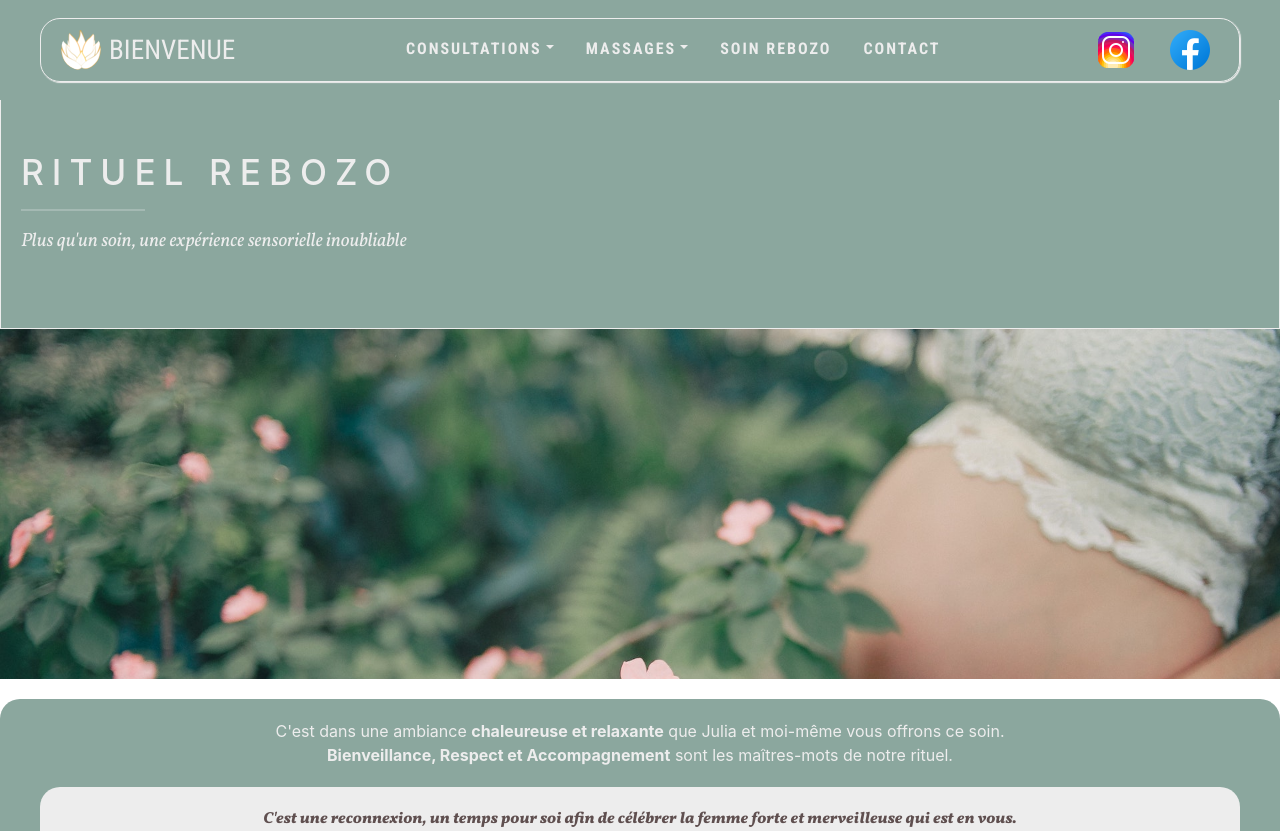
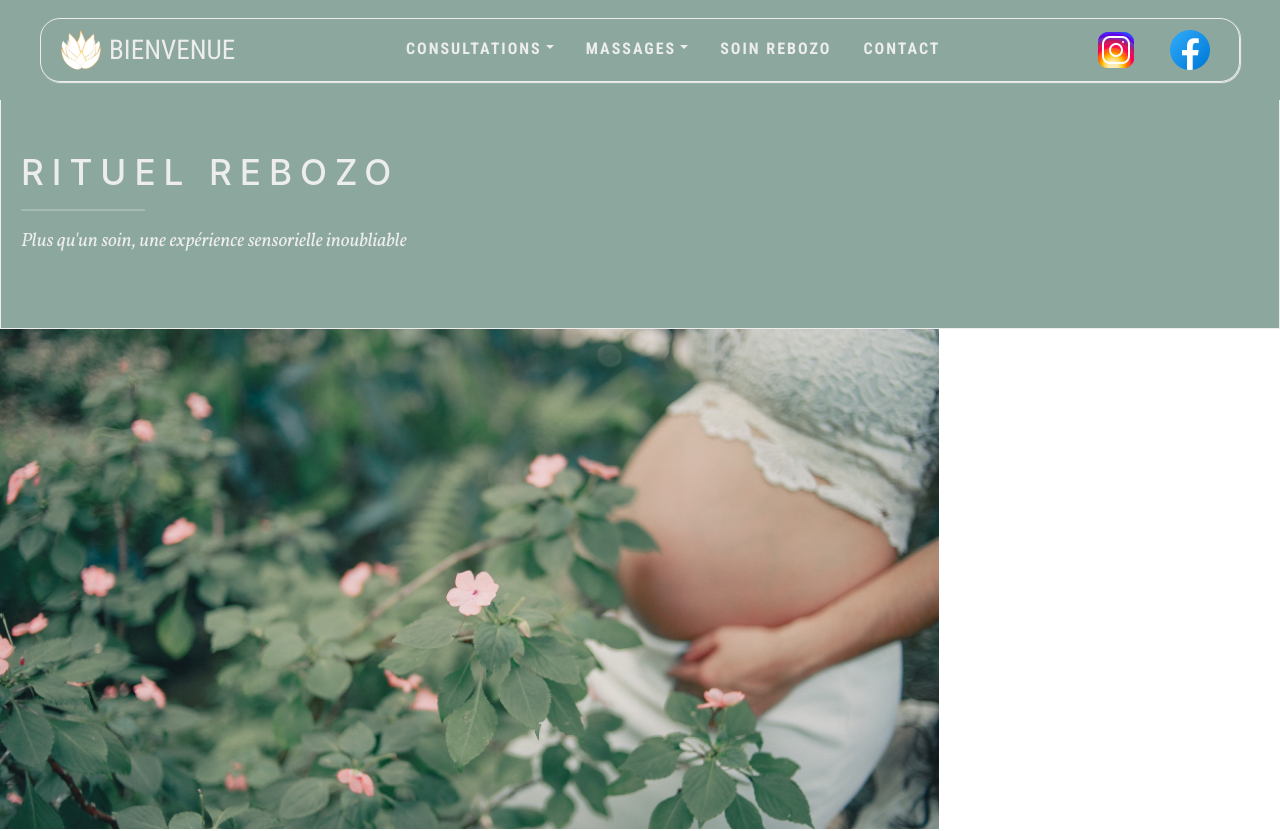
Before and after one commit to DavyHaYehoudi/CindyWebsite, a React (Create React App) app: page /rebozo in a window 1280 px wide. Shown: the top 831 px of the page. Built offline with nearby package versions, Linux system fonts and the light colour scheme.

Commit message:
agrandissement img background

```diff
--- a/src/styles/consultationsPage.css
+++ b/src/styles/consultationsPage.css
@@ -1,7 +1,7 @@
 
 .consultation_img_Bg {
   width: 100%;
-  height: 350px;
+  height: var(--height-Bg-img);
   background-image: url("/public/images/consultationBg.jpg");
   background-size: cover;
   background-attachment: fixed;
--- a/src/styles/massagesPage.css
+++ b/src/styles/massagesPage.css
@@ -5,7 +5,7 @@
 }
 .massage_img_Bg {
   width: 100%;
-  height: 350px;
+  height: var(--height-Bg-img);
   background-image: url("/public/images/massageBg.jpg");
   background-size: cover;
   background-attachment: fixed;
--- a/src/styles/rebozoPage.css
+++ b/src/styles/rebozoPage.css
@@ -1,6 +1,6 @@
 .rebozo_img_Bg {
   width: 100%;
-  height: 350px;
+  height: var(--height-Bg-img);
   background-image: url("/public/images/rebozo.jpg");
   background-size: cover;
   background-attachment: fixed;
--- a/src/styles/settings.css
+++ b/src/styles/settings.css
@@ -34,6 +34,9 @@
   --borderBlock: 2px solid #ededed;
   --paddingBlock: 1.25rem;
   --marginBlock: 1.25rem;
+
+  /* background image */
+  --height-Bg-img: 500px;
 }
 
 body {
```
Also changed, not shown: src/styles/responsive.css (+9 -0 lines).
